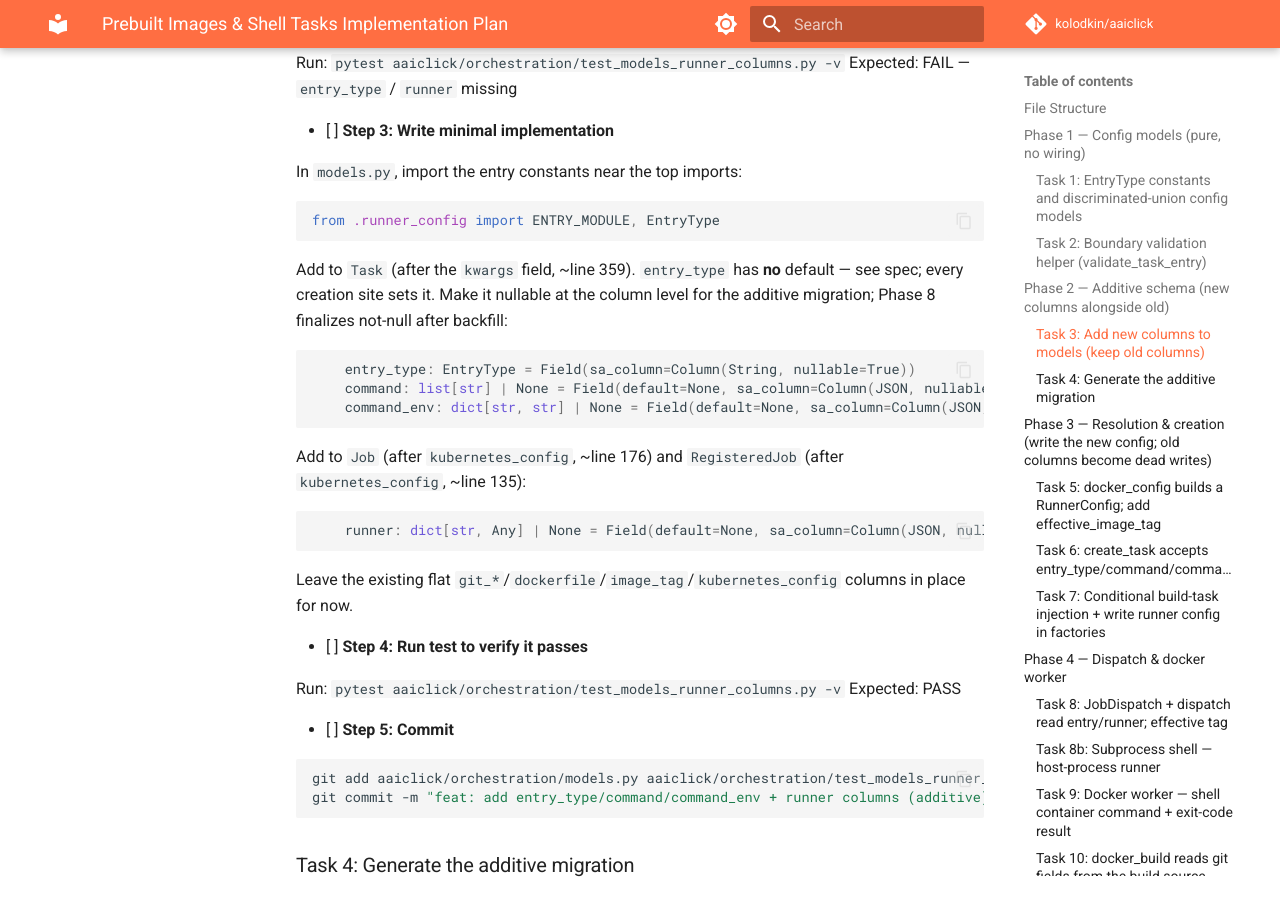
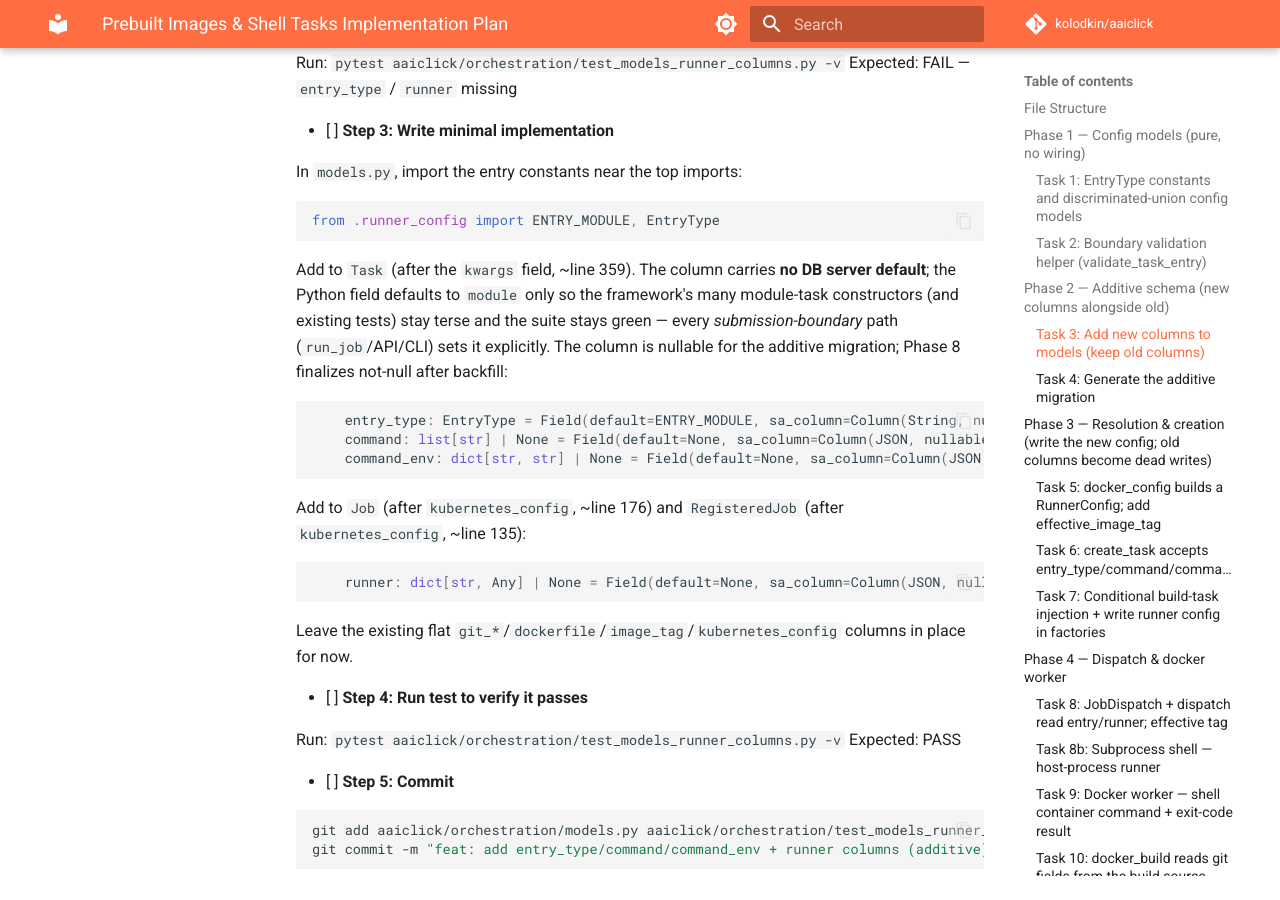
Before and after one commit to kolodkin/aaiclick, an MkDocs documentation site: the page built from docs/superpowers/plans/2026-06-28-docker-prebuilt-shell.md, in a window 1280 px wide and 900 px high, scrolled down 7454 px. Built offline with MkDocs 1.6.1 and Material for MkDocs 9.7.7, drawn with Linux system fonts in a browser that asks for light colours; comment, search, counter and statistics services are not loaded.

Commit message:
docs: entry_type keeps a Python module default (green-at-each-step)
No DB server default; the model defaults to module so existing Task
constructors stay green before create_task is updated. Explicitness is
enforced at the submission boundary.

Co-Authored-By: Claude Opus 4.8 <noreply@anthropic.com>
Claude-Session: https://claude.ai/code/session_01EUAxC1gtuq11Y8pkbeEYv8

````diff
--- a/docs/superpowers/plans/2026-06-28-docker-prebuilt-shell.md
+++ b/docs/superpowers/plans/2026-06-28-docker-prebuilt-shell.md
@@ -328,10 +328,15 @@ In `models.py`, import the entry constants near the top imports:
 from .runner_config import ENTRY_MODULE, EntryType
 ```
 
-Add to `Task` (after the `kwargs` field, ~line 359). `entry_type` has **no** default — see spec; every creation site sets it. Make it nullable at the column level for the additive migration; Phase 8 finalizes not-null after backfill:
+Add to `Task` (after the `kwargs` field, ~line 359). The column carries **no DB
+server default**; the Python field defaults to `module` only so the framework's
+many module-task constructors (and existing tests) stay terse and the suite
+stays green — every *submission-boundary* path (`run_job`/API/CLI) sets it
+explicitly. The column is nullable for the additive migration; Phase 8 finalizes
+not-null after backfill:
 
 ```python
-    entry_type: EntryType = Field(sa_column=Column(String, nullable=True))
+    entry_type: EntryType = Field(default=ENTRY_MODULE, sa_column=Column(String, nullable=True))
     command: list[str] | None = Field(default=None, sa_column=Column(JSON, nullable=True))
     command_env: dict[str, str] | None = Field(default=None, sa_column=Column(JSON, nullable=True))
 ```
````
Also changed, not shown: docs/superpowers/specs/2026-06-28-docker-prebuilt-shell-design.md (+1 -1 lines).
